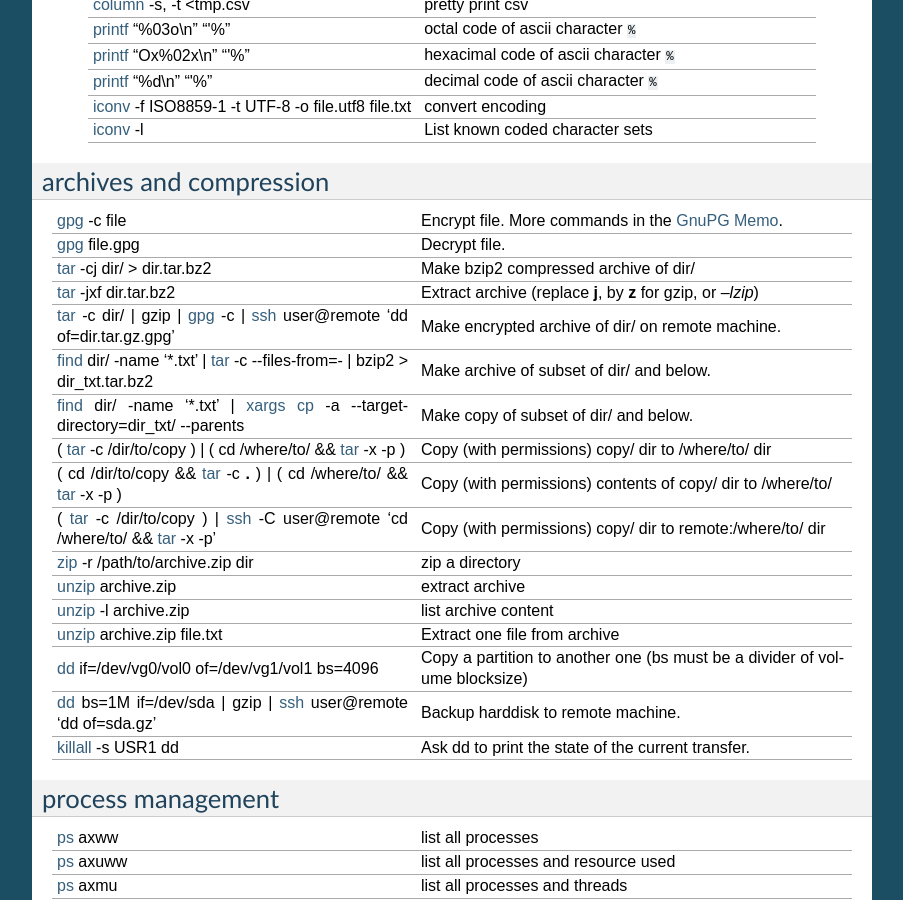
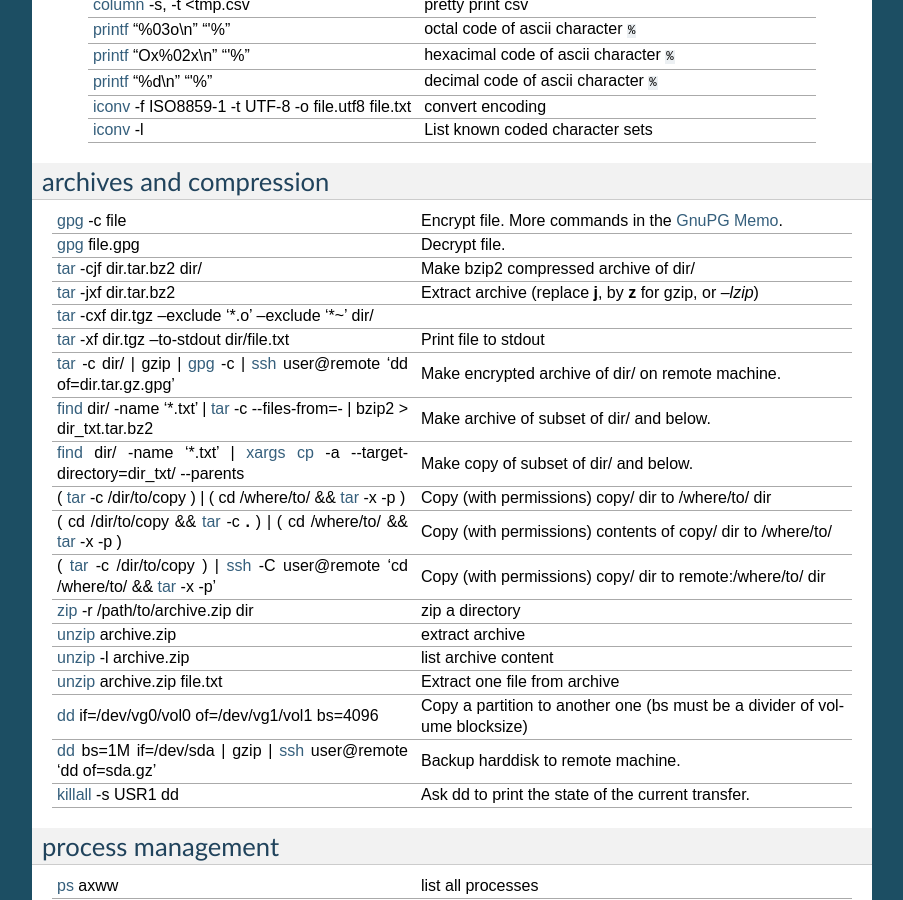
Before and after one commit to marczz/unix_memo, a Sphinx documentation site: the page built from source/commands.rst, in a window 1280 px wide and 900 px high, scrolled down 1727 px. Shown: the whole window, without its empty margins (198-1101 px from the left). Built offline with Sphinx 7.4.7, drawn with Linux system fonts in a browser that asks for light colours; the version number could not be read and is left out.

Commit message:
commands.rst: more on tar.

```diff
--- a/source/commands.rst
+++ b/source/commands.rst
@@ -115,8 +115,10 @@ archives and compression
 
    `gpg`_ -c file%Encrypt file. More commands in the :ref:`gnupg_memo`.
    `gpg`_ file.gpg%Decrypt file.
-   :man:`tar` -cj dir/  > dir.tar.bz2%Make bzip2 compressed archive of dir/
+   :man:`tar` -cjf dir.tar.bz2 dir/%Make bzip2 compressed archive of dir/
    :man:`tar` -jxf dir.tar.bz2%Extract archive (replace **j**, by **z** for gzip, or `--lzip`)
+   :man:`tar` -cxf dir.tgz --exclude '\*.o' --exclude '\*~' dir/
+   :man:`tar` -xf dir.tgz --to-stdout  dir/file.txt%Print file to stdout
    :man:`tar` -c dir/ | gzip | `gpg`_ -c | :man:`ssh` user\@remote 'dd of=dir.tar.gz.gpg'%Make encrypted archive of dir/ on remote machine.
    `find`_ dir/ -name '\*.txt' | :man:`tar` -c |min2|\ files-from=- | bzip2 > dir\_txt.tar.bz2%Make archive of subset of dir/ and below.
    `find`_ dir/ -name '\*.txt' | `xargs`_ :coreutils:`cp` -a |min2|\ target-directory=dir\_txt/ |min2|\ parents%Make copy of subset of dir/ and below.
```
